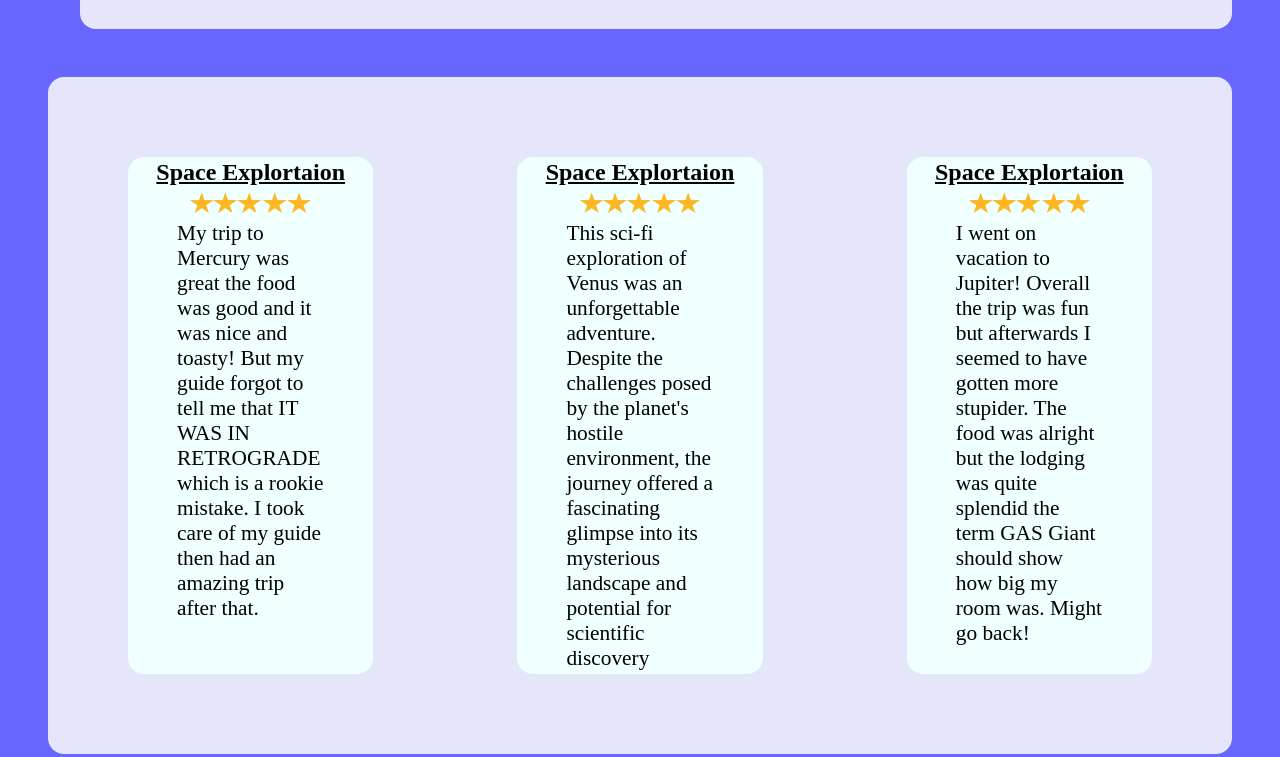
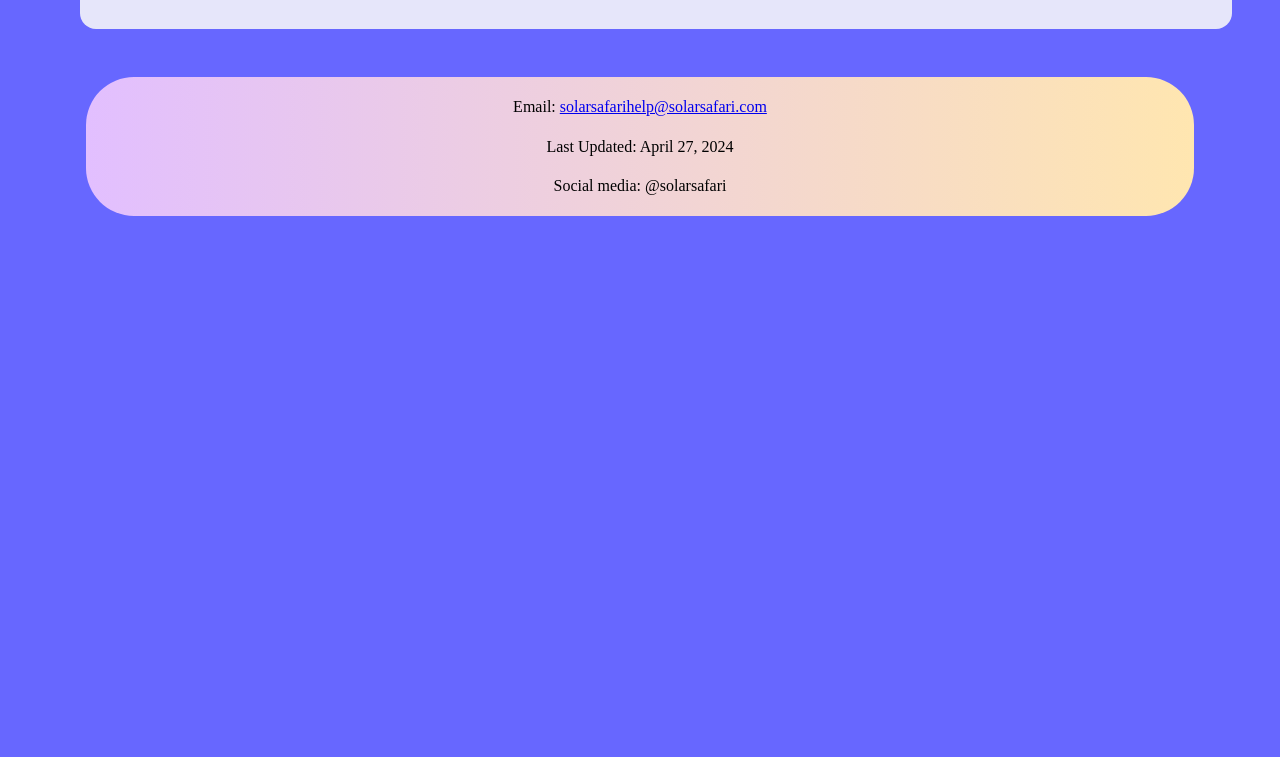
Before and after one commit to okdokeko/SolarSafari, a website: page index.html in a window 1280 px wide. Shown: the part 2277-3034 px from the top of the page. After the commit the page ends 2493 px from the top, so only its background shows below. Drawn offline with Linux system fonts and the light colour scheme.

Commit message:
Revert "fix formatting"
This reverts commit beee0c5c8d8615c6349cf7df04aeb82e0db6db43.

```diff
--- a/index.html
+++ b/index.html
@@ -107,38 +107,6 @@
       background-color: #45a049;
     }
 
-    /*Reviews stuff*/
-    #reviews {
-        display: grid;
-        background-color: #e6e6fa;
-        grid-auto-rows: 1fr;
-        grid-template-columns: 1fr 1fr 1fr;
-        width: fit-content;
-        border-radius: 1em;
-        gap: 3em;
-        margin: 3em;
-
-    }
-
-    #reviews > *{
-
-        background-color:azure;
-        border-radius: 1em;
-        gap: 3em;
-        margin: 3em;
-
-
-    }
-
-    .center {
-      display: block;
-margin-left: auto;
-margin-right: auto;
-width: 50%;
-    }
-
-
-
   </style>
 
   <link rel="icon" type="image/x-icon" href="./img/sunIcon.png">
@@ -228,33 +196,6 @@ width: 50%;
   </div>
 </section>
 
-<section id="reviews" >
-  <div class="reviews-left">
-      <h2>Space Explortaion</h2>
-      <img src="../img/5stars.png" alt="5 stars" width="90%" class=center>
-      <p style="text-align: left; font: 16pt blue;">My trip to Mercury was great the food was good and it was nice and toasty!
-        But my guide forgot to tell me that IT WAS IN RETROGRADE which is a rookie mistake. I took care of my guide then had an amazing trip after that.
-      </p>
-  </div>
-  <div class="reviews-middle">
-    <h2>Space Explortaion</h2>
-    <img src="../img/5stars.png" alt="5 stars"width="80%" class=center>
-    <p style="text-align: left; font: 16pt blue; ">This sci-fi exploration of Venus was an unforgettable adventure. Despite the challenges posed by the planet's hostile environment,
-      the journey offered a fascinating glimpse into its mysterious landscape and potential for scientific discovery
-    </p>
-
-  </div>
-  <div class="reviews-right">
-    <h2>Space Explortaion</h2>
-    <img src="../img/5stars.png" alt="5 stars"width="90%" class=center>
-    <p style="text-align: left; font: 16pt blue;">I went on vacation to Jupiter! Overall the trip was fun but afterwards I seemed to have gotten more stupider.
-      The food was alright but the lodging was quite splendid the term GAS Giant should show how big my room was. Might go back!
-    </p>
-
-  </div>
-</section>
-
-
   </main>
   <footer>
     <p>Email: <a href="mailto:solarsafarihelp@solarsafari.com">solarsafarihelp@solarsafari.com</a></p>
```
Also changed, not shown: img/5stars.png (deleted).
